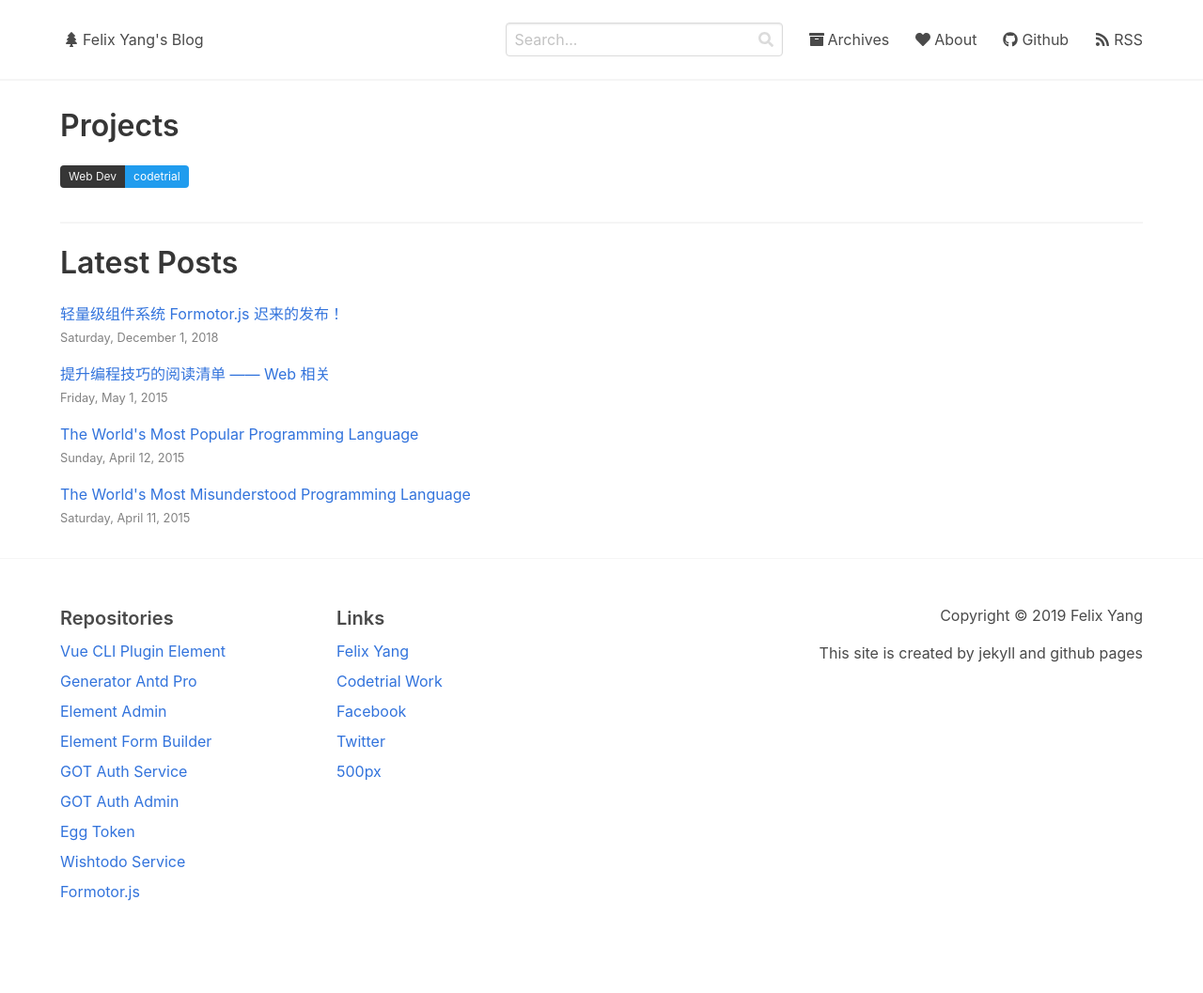
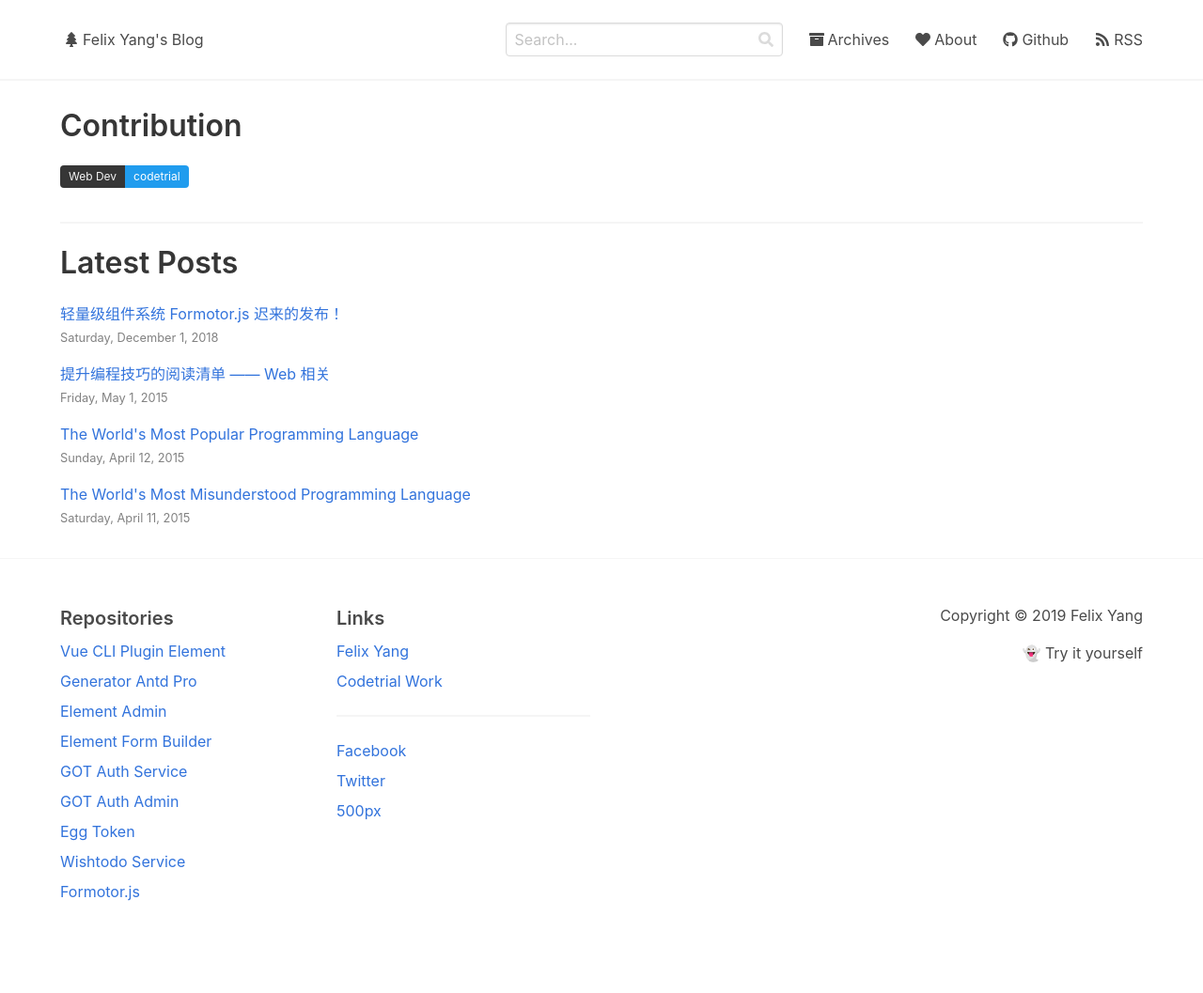
Before and after one commit to felixpy/felixpy.github.io, a Jekyll site: the page built from index.html, in a window 1280 px wide. Shown: the whole page at 94% size. Built offline with Jekyll 4.4.1, drawn with Linux system fonts in a browser that asks for light colours; nearby versions of some CDN libraries; the list of posts is cut into pages by our own code; comment, search, counter and statistics services are not loaded.

Commit message:
update links

```diff
--- a/_config.yml
+++ b/_config.yml
@@ -2,9 +2,9 @@
 title: Felix Yang's Blog
 email: felixpy.1993@gmail.com
 description: > # this means to ignore newlines until "baseurl:"
-  This site is created by jekyll and github pages
-baseurl: "" # the subpath of your site, e.g. /blog/
-url: "https://felixpy.github.io" # the base hostname & protocol for your site
+  👻 Try it yourself
+baseurl: '' # the subpath of your site, e.g. /blog/
+url: 'https://felixpy.github.io' # the base hostname & protocol for your site
 github_username: felixpy
 
 permalink: /:year/:month/:day/:title:output_ext
@@ -23,14 +23,14 @@ plugins:
 
 # Paginate V1
 paginate: 256
-paginate_path: "/page/:num/"
+paginate_path: '/page/:num/'
 
 # Paginate V2
 pagination:
   enabled: true
   debug: false
   per_page: 7
-  permalink: "/page/:num/"
+  permalink: '/page/:num/'
   sort_reverse: true
   trail:
     before: 2
--- a/_includes/footer.html
+++ b/_includes/footer.html
@@ -39,6 +39,7 @@
         <p class="footer-link-item">
           <a target="_blank" href="https://codetrial.github.io">Codetrial Work</a>
         </p>
+        <hr>
         <p class="footer-link-item">
           <a target="_blank" href="https://facebook.com/felixpy.1993">Facebook</a>
         </p>
--- a/_includes/projects.html
+++ b/_includes/projects.html
@@ -1,16 +1,12 @@
-<h3 class="title is-3">Projects</h3>
+<h3 class="title is-3">Contribution</h3>
 
 <div class="field is-grouped is-grouped-multiline">
-{% for project in page.projects %}
+  {% for project in page.projects %}
   <div class="control">
-    <a
-      class="tags has-addons"
-      target="_blank"
-      href="{{ project.repo }}"
-    >
+    <a class="tags has-addons" target="_blank" href="{{ project.repo }}">
       <span class="tag is-dark">{{ project.topic }}</span>
       <span class="tag is-info">{{ project.name }}</span>
     </a>
   </div>
-{% endfor %}
+  {% endfor %}
 </div>
```
